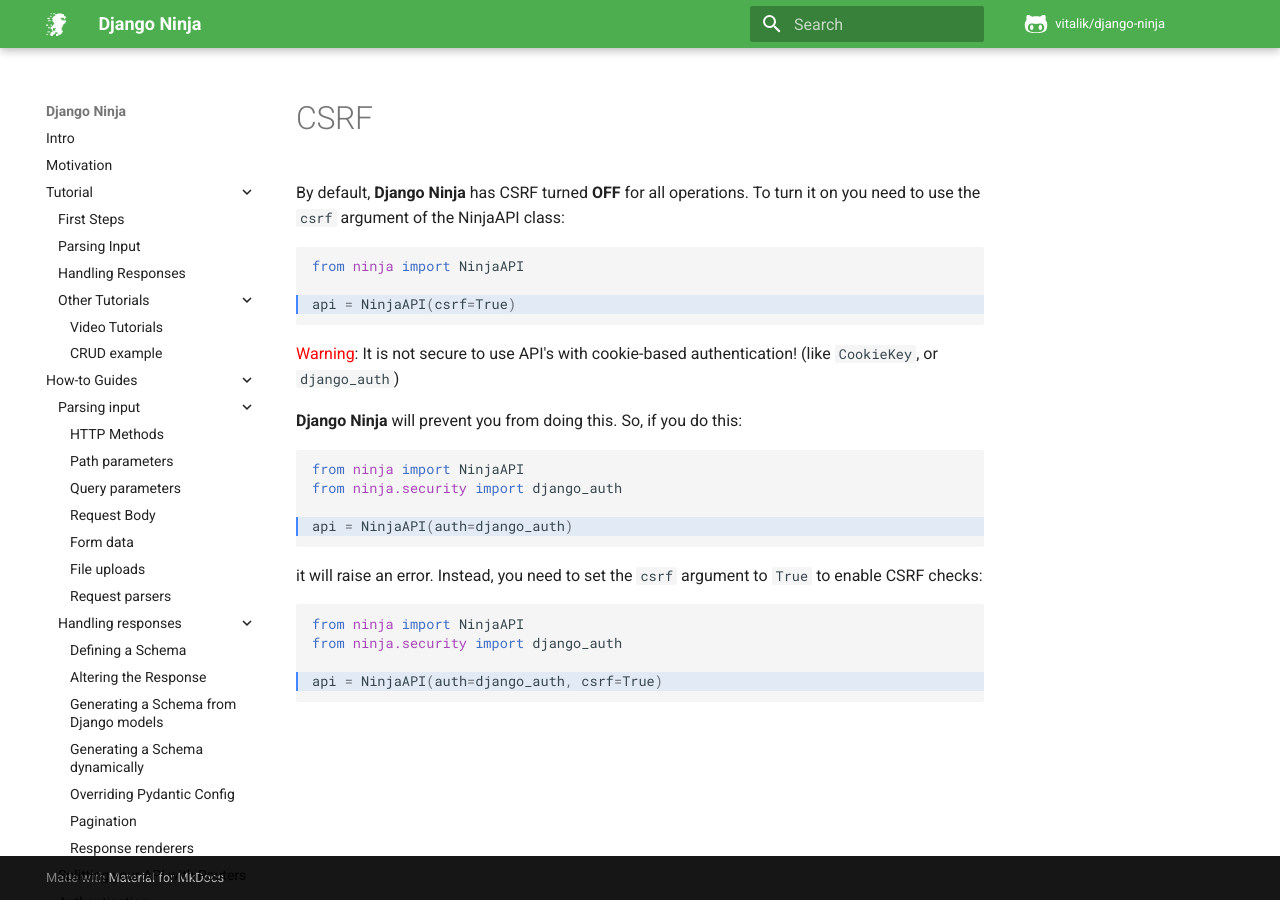
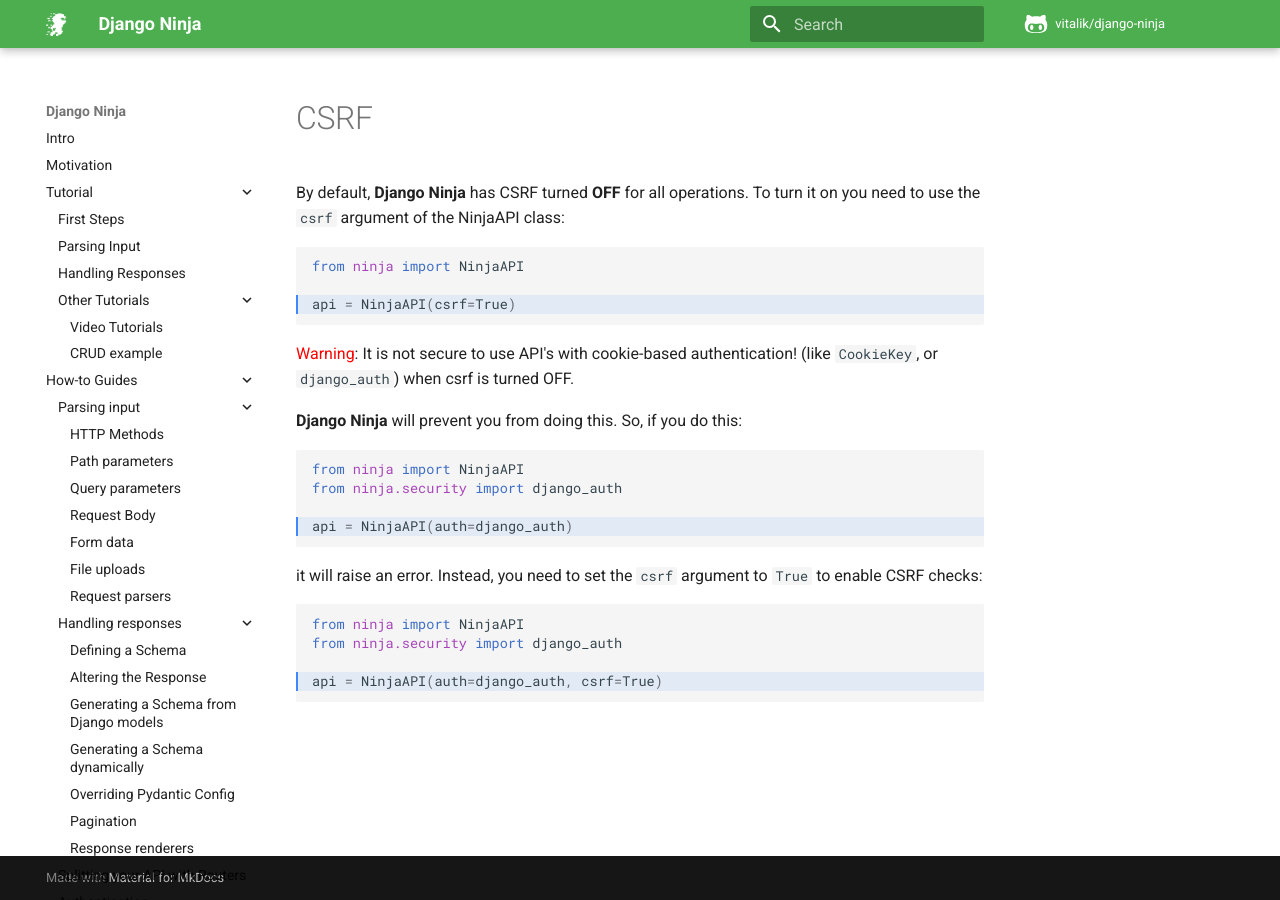
Before and after one commit to rainbow1016/django-master, an MkDocs documentation site: the page built from docs/docs/reference/csrf.md, in a window 1280 px wide. Built offline with MkDocs 1.6.1 and Material for MkDocs 9.7.7, drawn with Linux system fonts in a browser that asks for light colours; comment, search, counter and statistics services are not loaded.

Commit message:
csrf off note

````diff
--- a/docs/docs/reference/csrf.md
+++ b/docs/docs/reference/csrf.md
@@ -12,7 +12,7 @@ from ninja import NinjaAPI
 api = NinjaAPI(csrf=True)
 ```
 
-<span style="color: red;">Warning</span>: It is not secure to use API's with cookie-based authentication! (like `CookieKey`, or `django_auth`)
+<span style="color: red;">Warning</span>: It is not secure to use API's with cookie-based authentication! (like `CookieKey`, or `django_auth`) when csrf is turned OFF.
 
 
 **Django Ninja** will prevent you from doing this. So, if you do this:
````
